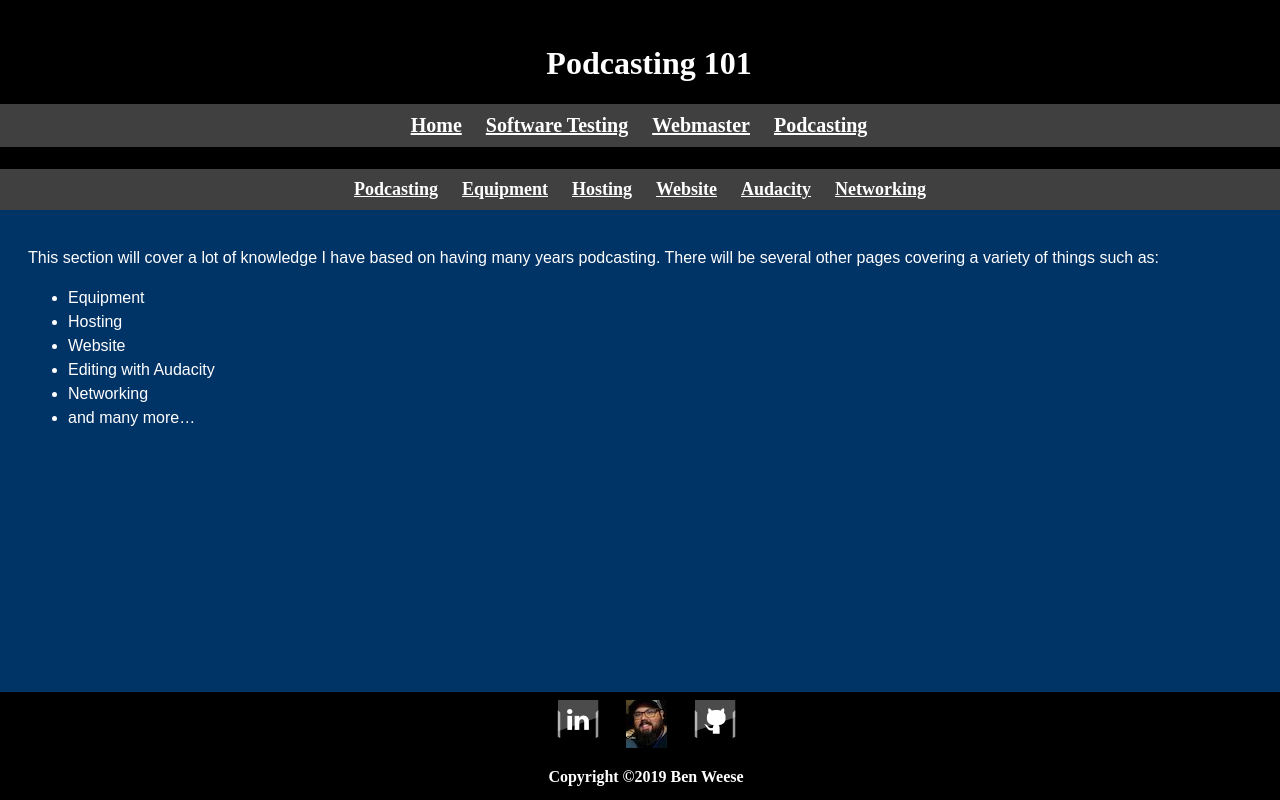
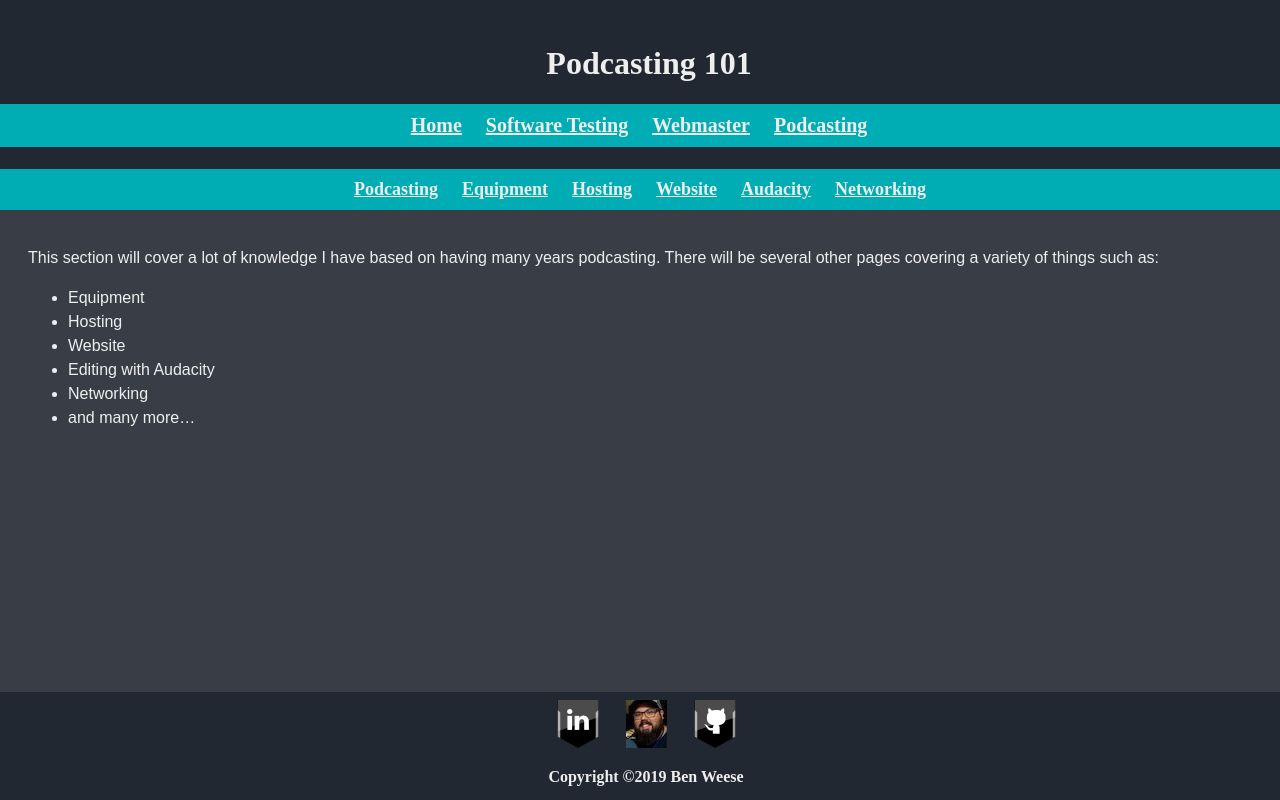
Before and after one commit to benweese/benweese.github.io.old, a website: page podcast.html in a window 1280 px wide. Shown: the top 800 px of the page. Drawn offline with nearby package versions, Linux system fonts and the light colour scheme.

Commit message:
Updated Color palette to match no. 2763 in ColorHunt.co collection.

```diff
--- a/css/StyleSheet.css
+++ b/css/StyleSheet.css
@@ -4,7 +4,7 @@
   font-weight: bold;
 }
 .sidenav {
-  background-color: rgb(64,64,64);
+  background-color: #00adb5;
   padding: 10px;
   width: 100%;
   margin-left: -20px;
@@ -12,14 +12,14 @@
 
 .content {
   padding: 20px;
-  color: white;
+  color: #eeeeee;
   font-family: sans-serif;
   line-height: 1.5;
   margin-bottom: 100px;
 }
 
 .menu {
-  background-color: rgb(64,64,64);
+  background-color: #00adb5;
   margin-left: -10px;
   margin-top: 1.25em;
   text-align: center;
@@ -35,11 +35,11 @@
 }
 
 a {
-  color: white;
+  color: #eeeeee;
 }
 
 a:hover {
-  color: red;
+  color: blue;
 }
 
 .img-links {
@@ -48,24 +48,24 @@ a:hover {
   padding: 10px;
 }
 body {
-  background-color: #003366;
+  background-color: #393e46;
 }
 header {
   text-align: center;
-  background-color: black;
+  background-color: #222831;
   padding: 1.5em;
   margin: -15px;
-  color: white;
+  color: #eeeeee;
   position: sticky;
   top: 0;
   width: 100%;
 }
 footer {
   text-align: center;
-  background-color: black;
+  background-color: #222831;
   padding: 0.5em;
   margin: -10px;
-  color: white;
+  color: #eeeeee;
   bottom: 0;
   position: fixed;
   width: 100%;
```
